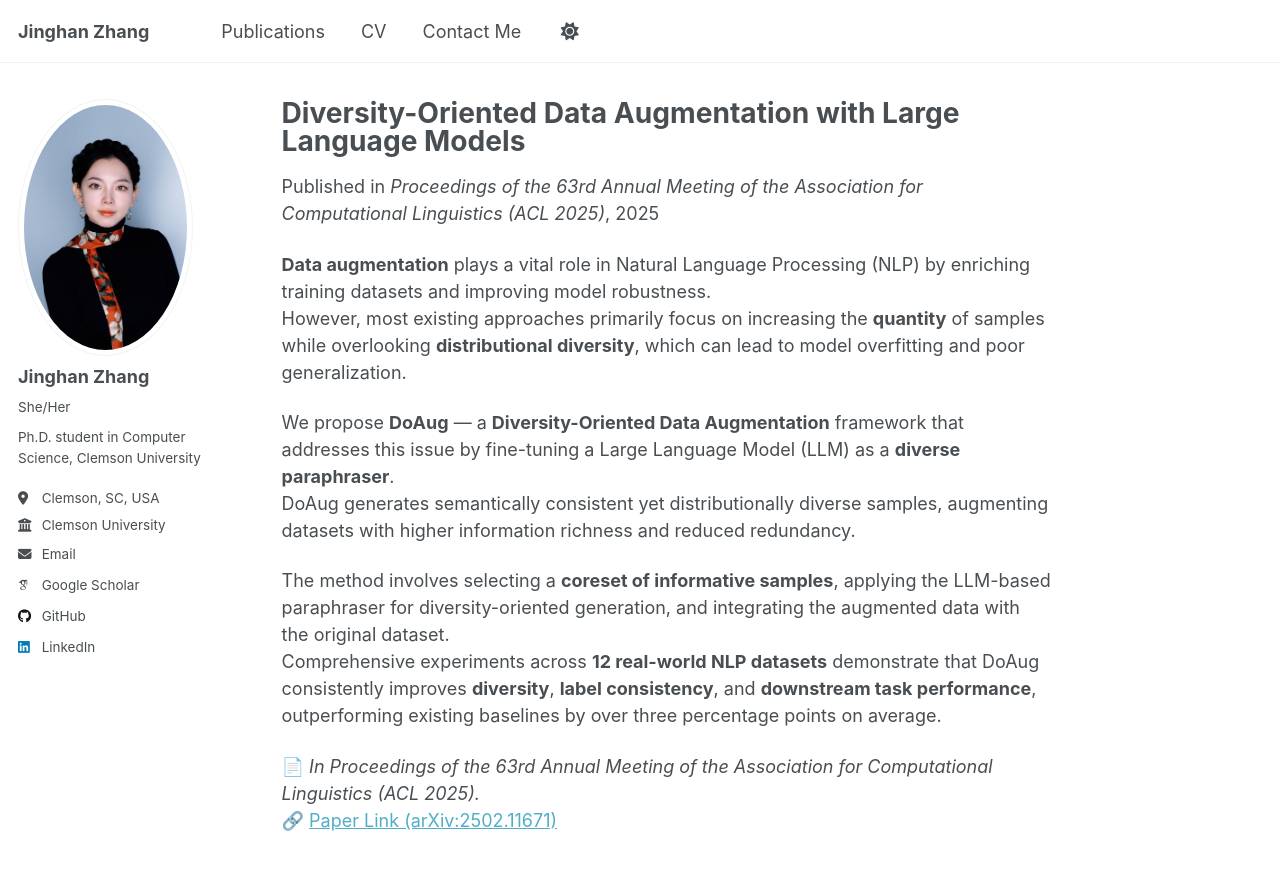
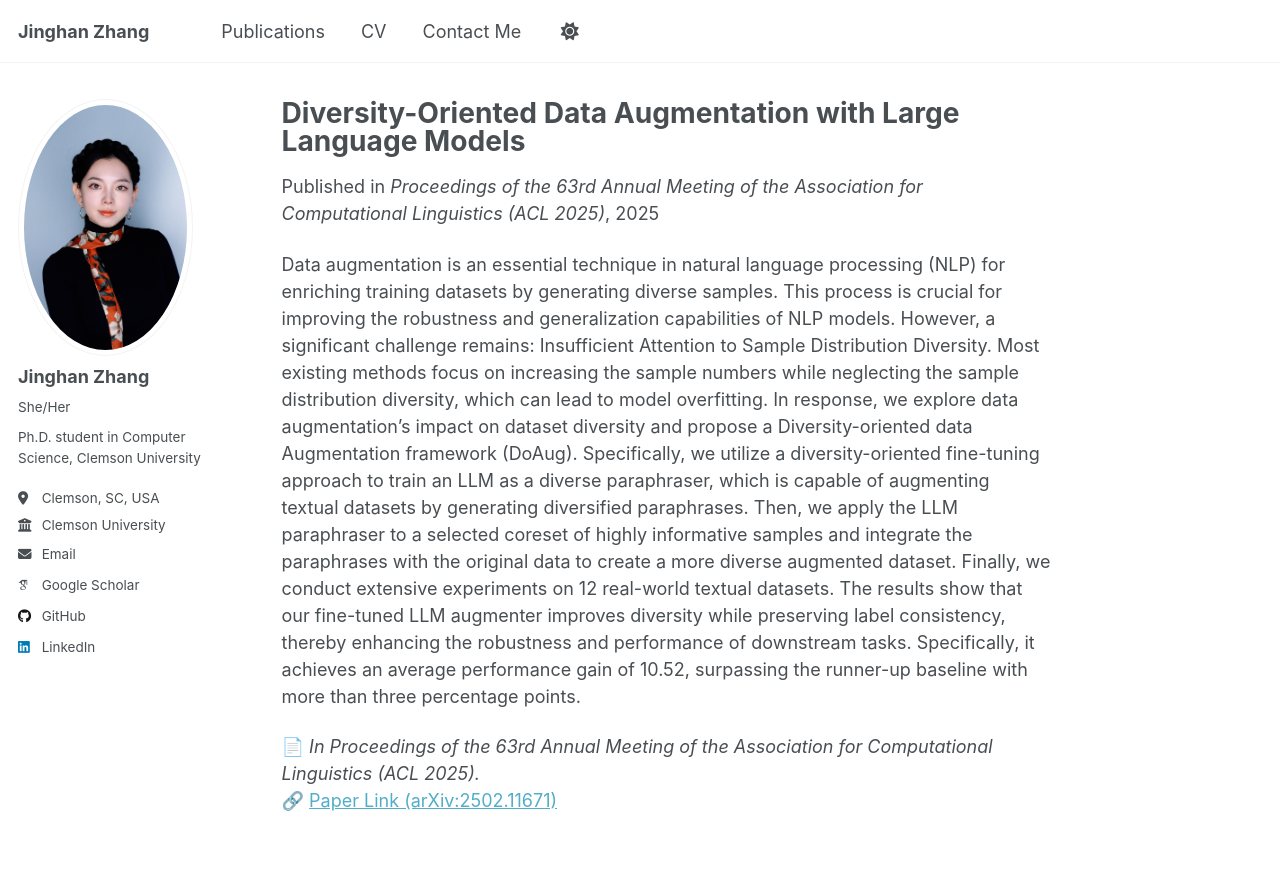
Before and after one commit to jinghanzhang1998/jinghanzhang1998.github.io, a Jekyll site: the page built from _publications/2025-acl-diversity.md, in a window 1280 px wide and 900 px high. Shown: the top 870 px of the window. Built offline with Jekyll 4.4.1, drawn with Linux system fonts in a browser that asks for light colours; some web fonts are replaced; a script that is not in the unit is left out.

Commit message:
Update 2025-acl-diversity.md

```diff
--- a/_publications/2025-acl-diversity.md
+++ b/_publications/2025-acl-diversity.md
@@ -10,14 +10,7 @@ paperurl: "https://arxiv.org/abs/2502.11671"
 excerpt: "This paper proposes DoAug, a Diversity-Oriented Data Augmentation framework that leverages LLMs as diverse paraphrasers to enhance dataset diversity and robustness in NLP tasks."
 ---
 
-**Data augmentation** plays a vital role in Natural Language Processing (NLP) by enriching training datasets and improving model robustness.
-However, most existing approaches primarily focus on increasing the **quantity** of samples while overlooking **distributional diversity**, which can lead to model overfitting and poor generalization.
-
-We propose **DoAug** — a **Diversity-Oriented Data Augmentation** framework that addresses this issue by fine-tuning a Large Language Model (LLM) as a **diverse paraphraser**.
-DoAug generates semantically consistent yet distributionally diverse samples, augmenting datasets with higher information richness and reduced redundancy.
-
-The method involves selecting a **coreset of informative samples**, applying the LLM-based paraphraser for diversity-oriented generation, and integrating the augmented data with the original dataset.
-Comprehensive experiments across **12 real-world NLP datasets** demonstrate that DoAug consistently improves **diversity**, **label consistency**, and **downstream task performance**, outperforming existing baselines by over three percentage points on average.
+Data augmentation is an essential technique in natural language processing (NLP) for enriching training datasets by generating diverse samples. This process is crucial for improving the robustness and generalization capabilities of NLP models. However, a significant challenge remains: Insufficient Attention to Sample Distribution Diversity. Most existing methods focus on increasing the sample numbers while neglecting the sample distribution diversity, which can lead to model overfitting. In response, we explore data augmentation's impact on dataset diversity and propose a Diversity-oriented data Augmentation framework (DoAug). Specifically, we utilize a diversity-oriented fine-tuning approach to train an LLM as a diverse paraphraser, which is capable of augmenting textual datasets by generating diversified paraphrases. Then, we apply the LLM paraphraser to a selected coreset of highly informative samples and integrate the paraphrases with the original data to create a more diverse augmented dataset. Finally, we conduct extensive experiments on 12 real-world textual datasets. The results show that our fine-tuned LLM augmenter improves diversity while preserving label consistency, thereby enhancing the robustness and performance of downstream tasks. Specifically, it achieves an average performance gain of 10.52, surpassing the runner-up baseline with more than three percentage points.
 
 📄 *In Proceedings of the 63rd Annual Meeting of the Association for Computational Linguistics (ACL 2025).*
 🔗 [Paper Link (arXiv:2502.11671)](https://arxiv.org/abs/2502.11671)
```
